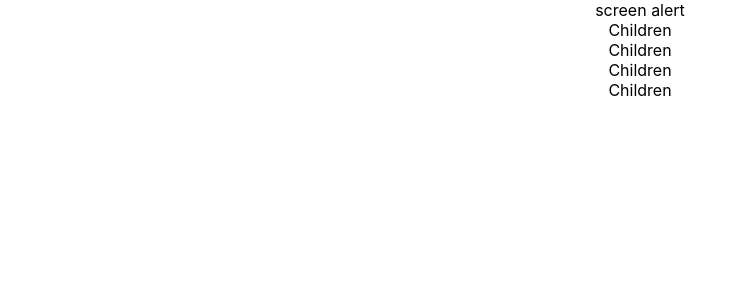
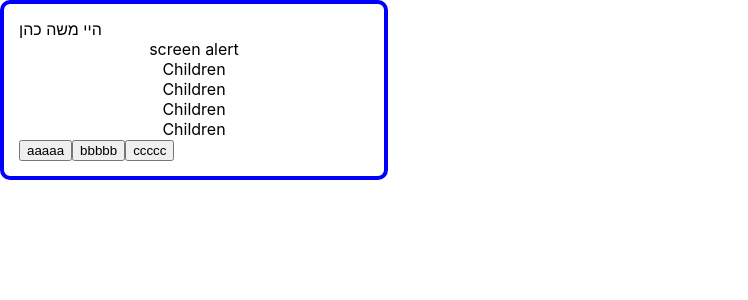
Before and after one commit to natigiat/chalap-client, a React (Create React App) app: page / in a window 1280 px wide. Shown: the top 300 px of the page, without its empty margins (0-748 px from the left). Built offline with nearby package versions, Linux system fonts and the light colour scheme.

Commit message:
change css

```diff
--- /dev/null
+++ b/src/Screen2/Parent/Parent.css
@@ -0,0 +1,8 @@
+.parent {
+  width: 350px;
+  border: 4px;
+  border-radius: 10px;
+  border-color: blue;
+  border-style: solid;
+  padding: 15px;
+}
--- a/src/Screen2/Parent/Parent.js
+++ b/src/Screen2/Parent/Parent.js
@@ -1,7 +1,7 @@
 import React, { useState } from "react";
 import Alert from "../Alert/Alert";
 import Children from "..//Children/Children";
-
+import "./Parent.css";
 function Parent() {
   const [Api, setapi] = useState([
     {
@@ -27,7 +27,8 @@ function Parent() {
   ]);
 
   return (
-    <div>
+    <div className="parent">
+      היי משה כהן{" "}
       <div>
         <Alert />
 
@@ -39,6 +40,9 @@ function Parent() {
           />
         ))}
       </div>
+      <button>aaaaa</button>
+      <button>bbbbb</button>
+      <button>ccccc</button>
     </div>
   );
 }
```
